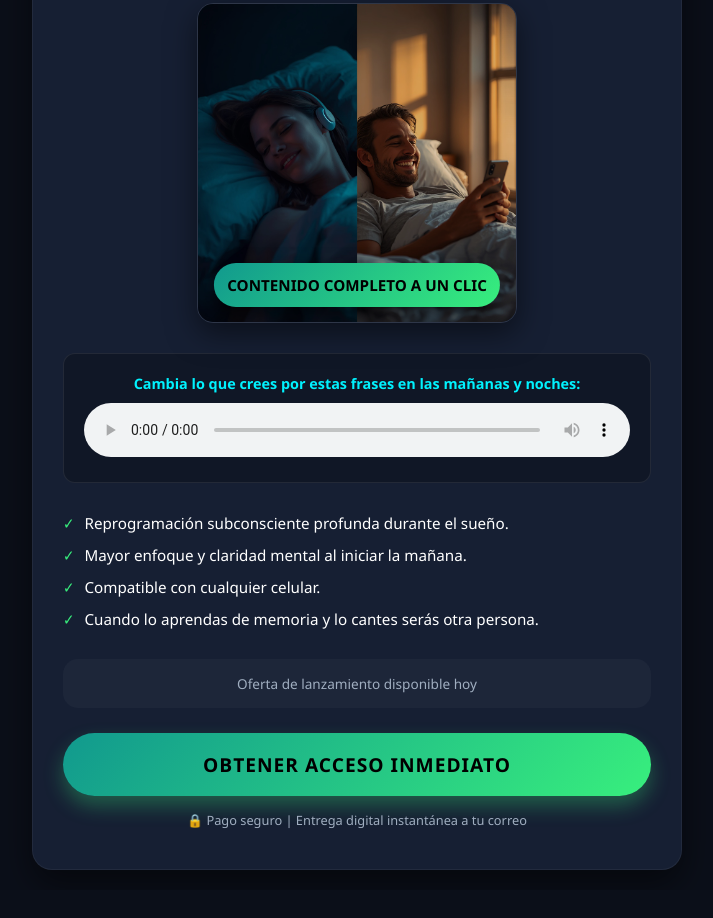
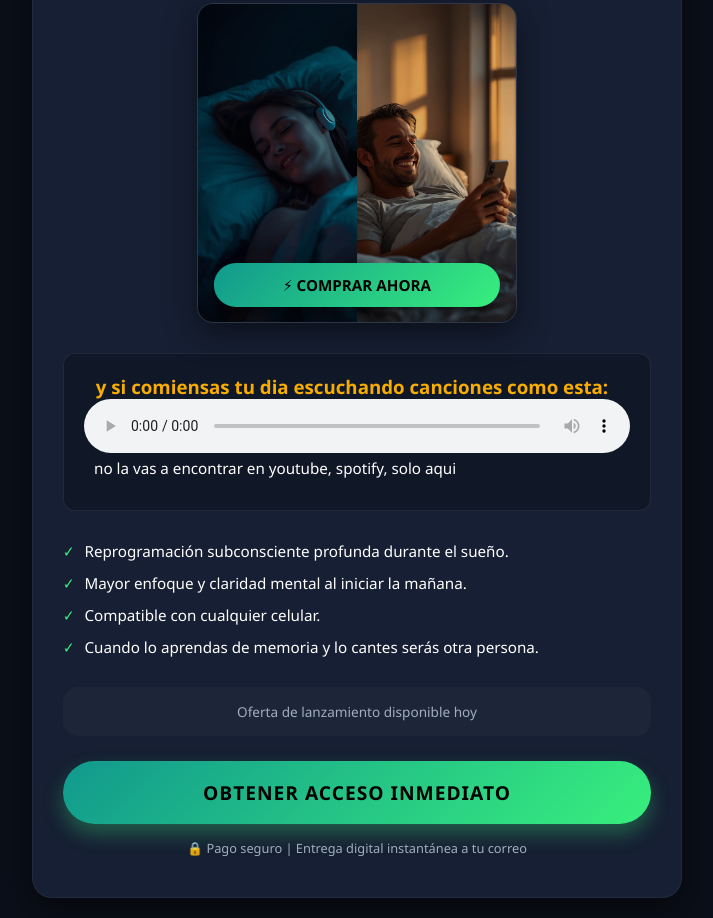
Before and after one commit to jhondainerarias/hotmart, a plain HTML site: page mp3.html in a window 1280 px wide. Shown: the part 1140-2058 px from the top of the page, without its empty margins (283-996 px from the left). Before the commit the page ends 2030 px from the top, so only its background shows below. Drawn offline with Linux system fonts and the light colour scheme.

Commit message:
Fix HTML structure and improve content layout

```diff
--- a/mp3.html
+++ b/mp3.html
@@ -63,6 +63,11 @@
             background: var(--accent-gradient);
             -webkit-background-clip: text;
             -webkit-text-fill-color: transparent;
+        }
+         h3 {
+            color: #f7ad00;
+            font-weight: bold;
+            margin-right: 10px;
         }
 
         /* Estilo para el artículo largo */
@@ -260,17 +265,18 @@
             <span class="overlay-badge">🎧 Formato Digital</span>
             <img src="2.jpg" alt="Portada del producto Audio Motivacional">
             <div class="overlay-cta">
-                <a href="https://pay.hotmart.com/F107645155C" class="btn-overlay">contenido completo a un clic</a>
+                <a href="https://pay.hotmart.com/F107645155C" class="btn-overlay">⚡ Comprar Ahora</a>
             </div>
         </div>
 
         <!-- Vista Previa de Audio -->
         <div class="audio-preview">
-            <p>Cambia lo que crees por estas frases en las mañanas y noches:</p>
+            <h3>y si comiensas tu dia escuchando canciones como esta:</h3>
             <audio controls>
                 <source src="promo.mp3" type="audio/mpeg">
                 Tu navegador no soporta el reproductor de audio.
             </audio>
+             <div class="benefit-item"><span></span>no la vas a encontrar en youtube, spotify, solo aqui</div>
         </div>
 
         <!-- Lista de Beneficios -->
```
